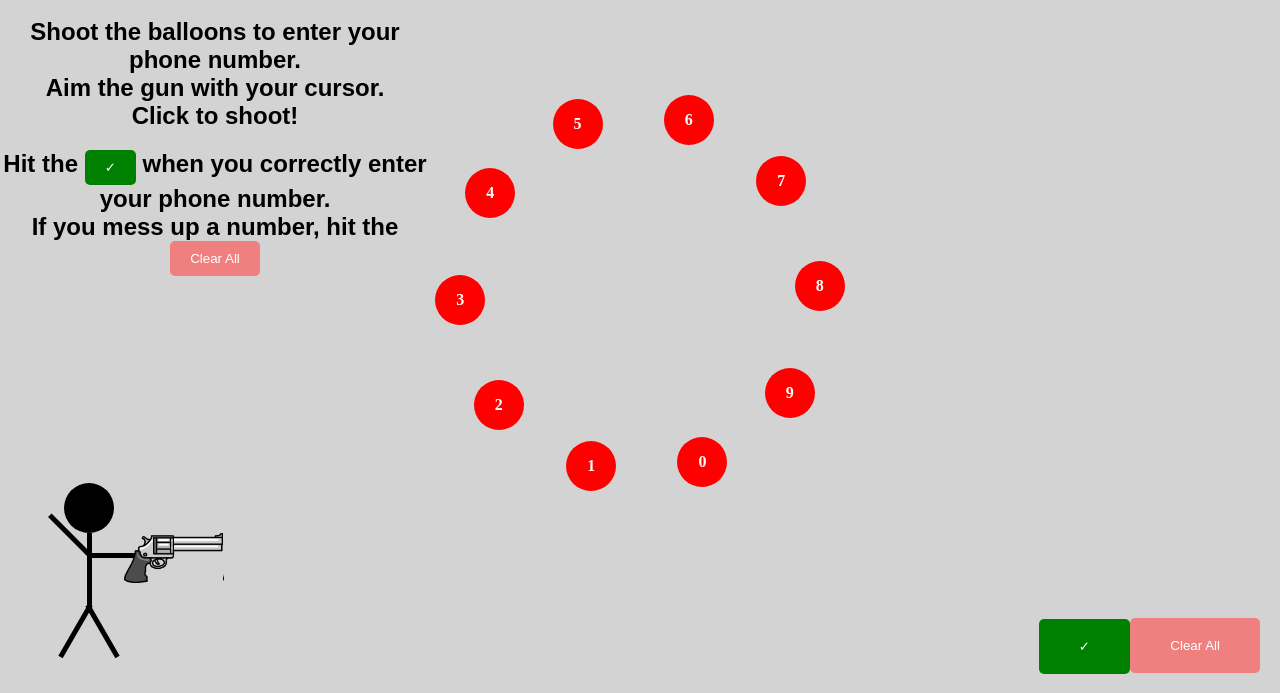
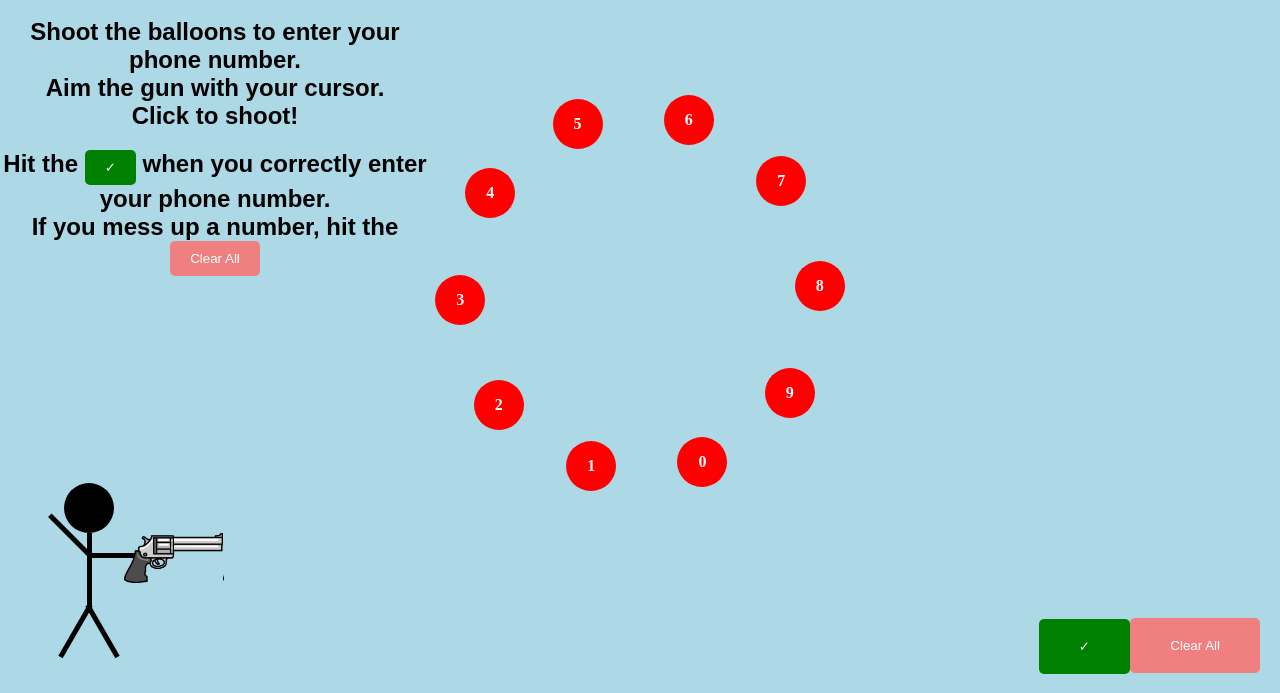
Before and after one commit to ari-guzzi/ariguzzi.github.io, a plain HTML site: page JSFinal/index.html in a window 1280 px wide. Shown: the part 107-800 px from the top of the page. Drawn offline with Linux system fonts and the light colour scheme; a web font is replaced by a local one.

Commit message:
changed background color

```diff
--- a/JSFinal/style.css
+++ b/JSFinal/style.css
@@ -4,9 +4,9 @@ body {
     display: flex;
     justify-content: center;
     align-items: center;
-    background-color: #f0f0f0;
     cursor: none;
-    background-color: lightgray;
+    background-color: lightblue;
+
   }
   h1{
     font-family: 'Western', sans-serif;
```
Also changed, not shown: JSFinal/target.png (deleted).
